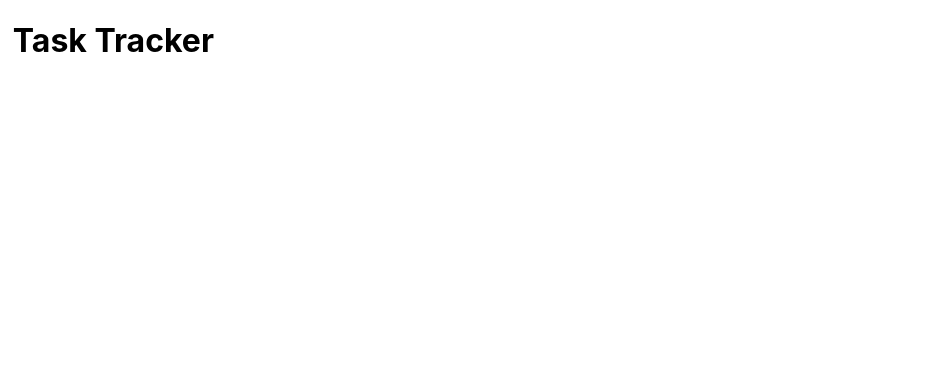
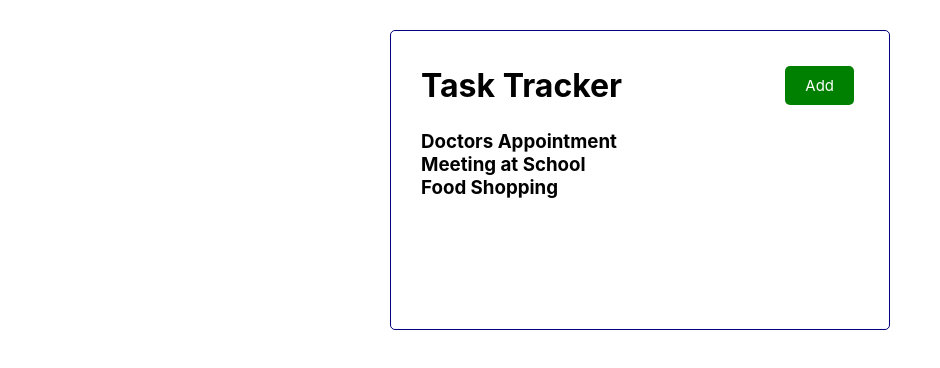
Before and after one commit to perlov3301/react_crash, a React (Create React App) app: page / in a window 1280 px wide. Shown: the top 368 px of the page, without its empty margins (0-940 px from the left). Built offline with nearby package versions, Linux system fonts and the light colour scheme.

Commit message:
tasks as hardcoded list within Tasksjs useeffect(()=>{settasks(),[]})

```diff
--- a/src/App.js
+++ b/src/App.js
@@ -1,11 +1,13 @@
 import React from 'react';
 import Header from './components/Header';
+import Tasks from './components/Tasks';
 
 function App() {
   const title="Task Tracker"
   return (
     <div className="container">
-      <Header title= {title} />
+      <Header  />
+      <Tasks />
     </div>
   );
 }
--- /dev/null
+++ b/src/components/Button.js
@@ -0,0 +1,29 @@
+import PropTypes from 'prop-types';
+
+const Button = ({ color, text, onClick }) => {
+    // click eveng keys:
+    // _reactName,_tagetInst,type, nativeEvent, target,currentTarget
+    // event Phase, bubbles, cancelable, timeStamp, defaultPrevented,
+    // isTrusted, view, detail, screenX, screenY, clientX, clientY,
+    // pageX, pageY, ctrlKey, shiftKey, altKey, metaKey,getModifierState,
+    // button, buttons, relatedTarget, movementX, movementY,
+    // isDefaultPrevented, isPropagationStopped
+    return (
+        <button className="btn"  onClick={onClick}
+            style={{ backgroundColor: color }}  >
+          {text}
+        </button>
+    );
+};
+const buttonStyle = {
+
+};
+Button.defaultProps = {
+    color: 'steelblue',
+};
+Button.propTypes = {
+    color: PropTypes.string ,
+    text: PropTypes.string,
+    onClick:PropTypes.func,
+}
+ export default Button;
--- a/src/components/Header.js
+++ b/src/components/Header.js
@@ -1,10 +1,19 @@
 import React, { useState, useEffect } from 'react';
+import PropTypes from 'prop-types';
+import Button from './Button';
 
 const Header = ({ title }) => {
-
+    const onClick = () => {
+        console.log("Header.js; onClick");
+    };
     return (
-        <header>
-            <h1> {title} </h1>
+        <header className='header'>
+            <h1
+            //   style={headingStyle}
+            >  {title} </h1>
+            <Button color='green' text='Add'
+               onClick={onClick}
+            />
         </header>
     );
 };
@@ -12,5 +21,9 @@ const Header = ({ title }) => {
 Header.defaultProps = {
     title : 'Task Tracker',
 };
-
+Header.propTypes = {
+    title: PropTypes.string.isRequired,
+};
+// const headingStyle = {textAlign:'center',color:'navy',
+// backgroundColor:'rgba(100,240,225,0.17)'};
 export default Header;
--- /dev/null
+++ b/src/components/Tasks.js
@@ -0,0 +1,62 @@
+import React, { useState, useEffect } from 'react';
+const alist = [
+    {
+        id: 1,
+        text: "Doctors Appointment",
+        day: 'Feb 4th at 2:30pm',
+        reminder: true,
+    },
+    {
+        id:2,
+        text: 'Meeting at School',
+        day: 'Feb 6th at 1:30',
+        reminder: true,
+    },
+    {
+        id: 3,
+        text: 'Food Shopping',
+        day: 'Feb 5th at 2:30',
+        reminder: false,
+    }
+];
+const Tasks = () => {
+    console.log("Tasks;");
+    const [tasks, setTasks] = useState([]);
+    useEffect(() => {
+        setTasks([...tasks,
+            alist.map((el) => { tasks.push(el); })]);
+    },[]);
+
+
+    return (
+        <>
+          { tasks.map((task) => (
+            <h3 key={task.id}> { task.text } </h3>
+          )) }
+        </>
+    );
+};
+
+export default Tasks;
+/**
+ [
+    {
+        id: 1,
+        text: "Doctors Appointment",
+        day: 'Feb 4th at 2:30pm',
+        reminder: true,
+    },
+    {
+        id:2,
+        text: 'Meeting at School',
+        day: 'Feb 6th at 1:30',
+        reminder: true,
+    },
+    {
+        id: 3,
+        text: 'Food Shopping',
+        day: 'Feb 5th at 2:30',
+        reminder: false,
+    }
+];
+ */
--- a/src/index.css
+++ b/src/index.css
@@ -1,5 +1,9 @@
+* {
+  box-sizing: border-box;
+  margin: 0;
+  padding: 0;
+}
 body {
-  margin: 0;
   font-family: -apple-system, BlinkMacSystemFont, 'Segoe UI', 'Roboto', 'Oxygen',
     'Ubuntu', 'Cantarell', 'Fira Sans', 'Droid Sans', 'Helvetica Neue',
     sans-serif;
@@ -7,12 +11,71 @@ body {
   -moz-osx-font-smoothing: grayscale;
 }
 
-code {
-  font-family: source-code-pro, Menlo, Monaco, Consolas, 'Courier New',
-    monospace;
+.container {
+  max-width: 500px;
+  margin: 30px auto;
+  overflow: auto;
+  min-height: 300px;
+  border: 1px solid navy;
+  padding: 30px;
+  border-radius: 5px;
 }
-.container {
-  width: 98vw;
-  margin-left: auto;
-  margin-right: auto;
+.header {
+  display: flex;
+  justify-content: space-between;
+  align-items: center;
+  margin-bottom: 20px;
 }
+.btn {
+  display: inline-block;
+  background: rgba(0,0,0,1.0);
+  color: rgb(254,254,254);
+  border: none;
+  padding: 10px 20px;
+  margin: 5px;
+  border-radius: 5px;
+  cursor: pointer;
+  text-decoration: none;
+  font-size: 15px;
+  font-family: inherit;
+}
+.btn:focus { outline: none; }
+.btn:active {
+  transform: scale(0.95);
+  border-bottom: 3px solid rgb(80, 80, 80);
+  border-right: 3px solid rgb(79, 76, 76)
+ }
+.event {
+  background: #f4f4f4;
+  margin:5px;
+  padding: 10px 20px;
+  cursor: pointer;
+}
+.event-reminder { border-left:5px solid green; }
+.event h3 {
+  display:flex;
+  align-items: center;
+  justify-content: space-between;
+}
+.add-form { margin-bottom: 40px; }
+.form-control { margin: 20px 0; }
+.form-control label { display: block; }
+.form-control input {
+  width: 100%;
+  height: 40px;
+  margin: 5px;
+}
+.form-control-check {
+  display: flex;
+  align-items: center;
+  justify-content: space-between;
+}
+.form-control-check label { flex:1; }
+.form-control-check intput {
+  flex: 2;
+  height: 20px;
+}
+footer {
+  margin-top: 30px;
+  text-align: center;
+}
```
